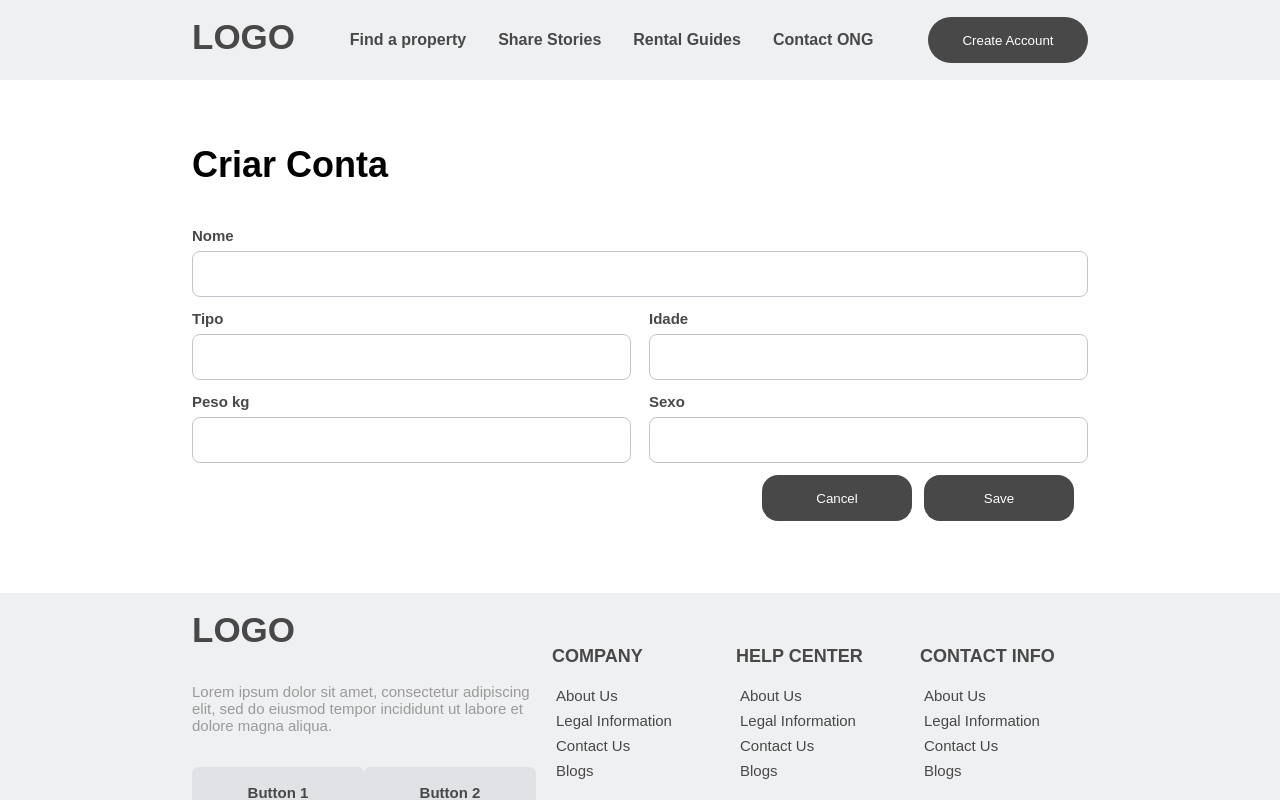
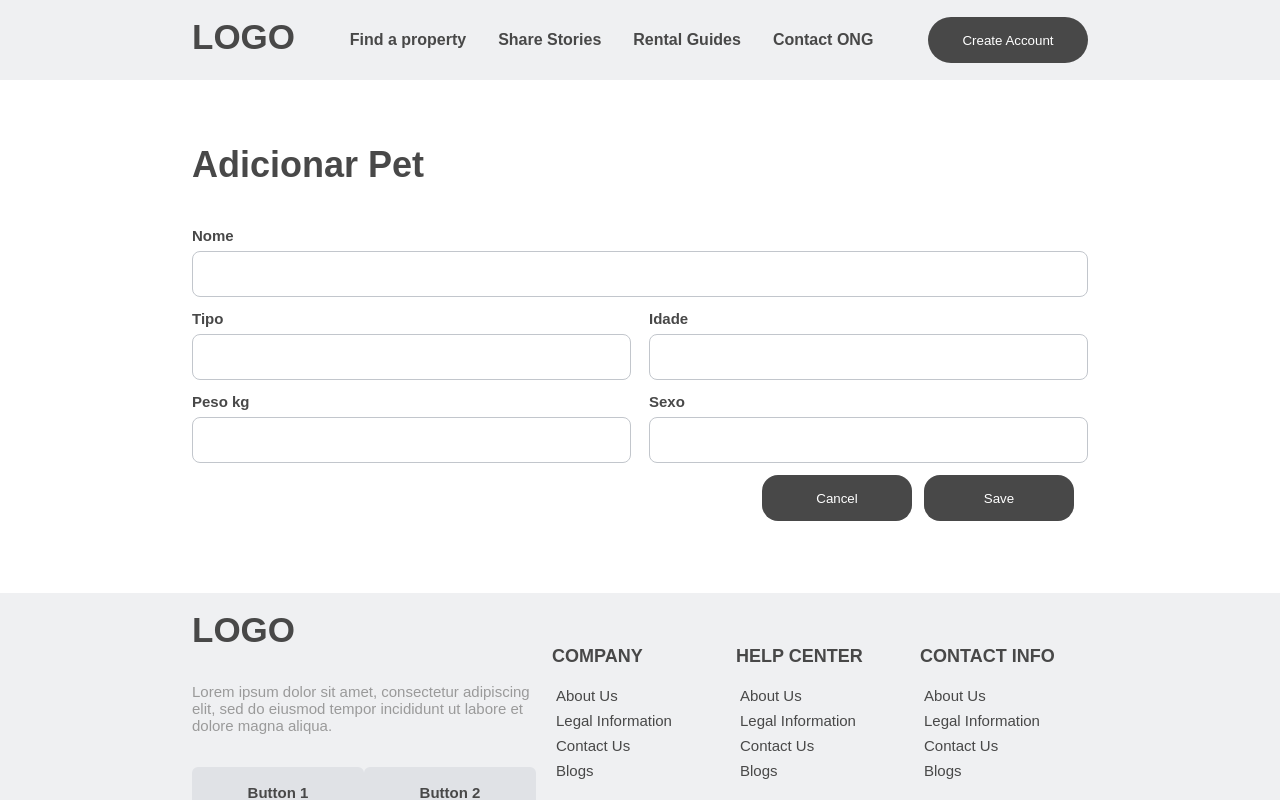
Before and after one commit to Romario-gomes/web-busca-pets, a Next.js app: page /pets/create in a window 1280 px wide. Shown: the top 800 px of the page. Built offline with nearby package versions, Linux system fonts and the light colour scheme.

Commit message:
Fix(change color title create pet): update

```diff
--- a/package.json
+++ b/package.json
@@ -19,6 +19,7 @@
     "next": "13.1.1",
     "react": "18.2.0",
     "react-dom": "18.2.0",
+    "react-hook-form": "^7.42.1",
     "sass": "^1.57.1",
     "typescript": "4.9.4"
   }
--- a/src/pages/pets/create/index.tsx
+++ b/src/pages/pets/create/index.tsx
@@ -21,7 +21,7 @@ export default function CreatePet() {
         <Container>
 
           <form className={style.form}>
-          <h1>Criar Conta</h1>
+          <h1>Adicionar Pet</h1>
             <div>
               <label htmlFor="name" className={style.labelForm}>Nome</label>
               <Input type="text" id="name" name="name" />
--- a/src/pages/pets/create/pet.module.scss
+++ b/src/pages/pets/create/pet.module.scss
@@ -2,12 +2,15 @@
   display: flex;
   flex-direction: column;
   margin: 4rem 0;
-  color: black;
+  color: var(--black-700);
+
 
 
   h1{
     margin-bottom: 2rem;
     font-size: 36px;
+    color: var(--black-700);
+
   }
 }
 
--- a/src/services/api.ts
+++ b/src/services/api.ts
@@ -1,5 +1,5 @@
 import axios from 'axios';
 
 export const api = axios.create({
-  baseURL: 'http://localhost:3333'
+  baseURL: 'http://localhost:3333',
 })
```
Also changed, not shown: 1 other file (tests, documents, lock files or other folders).
